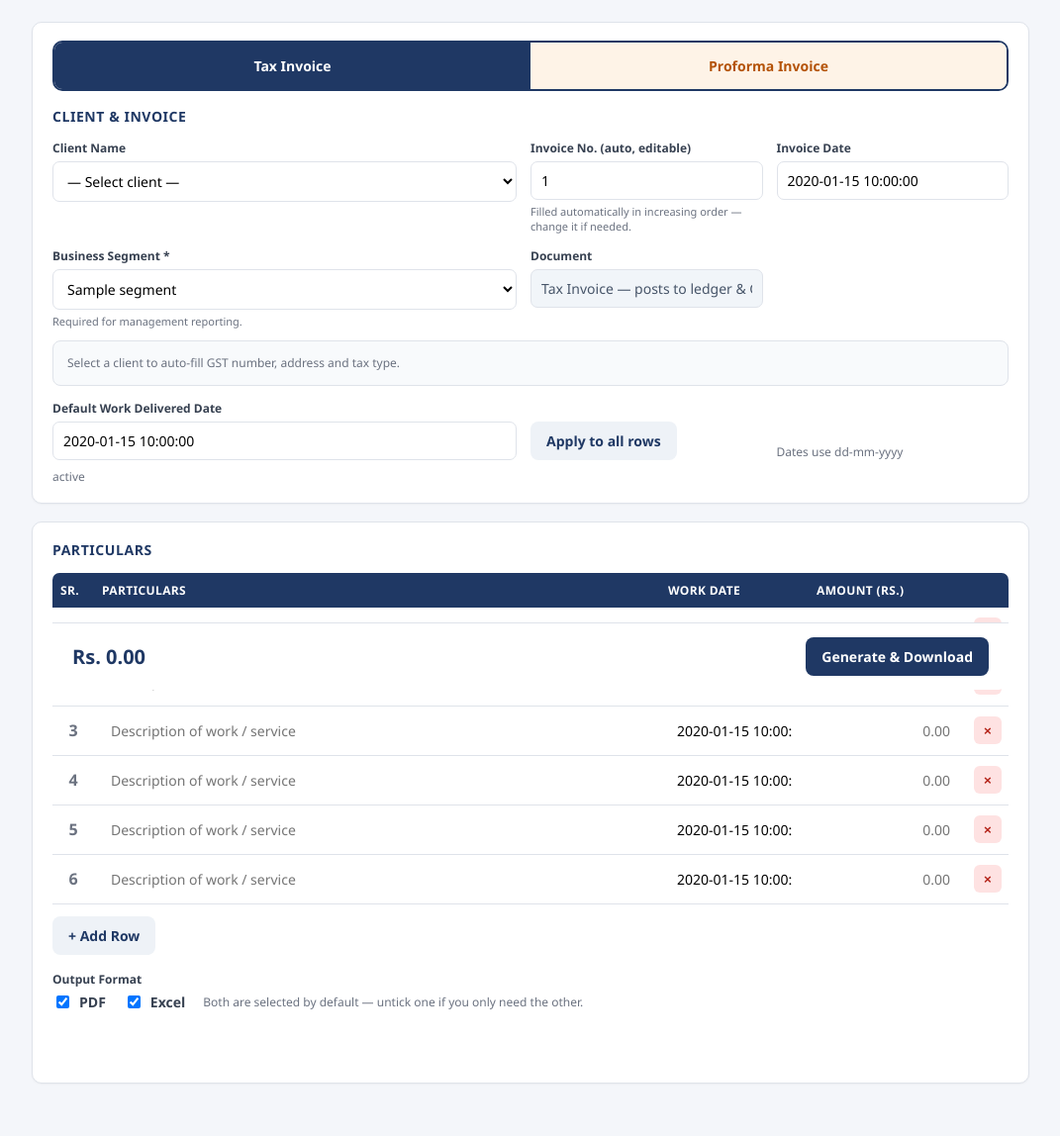
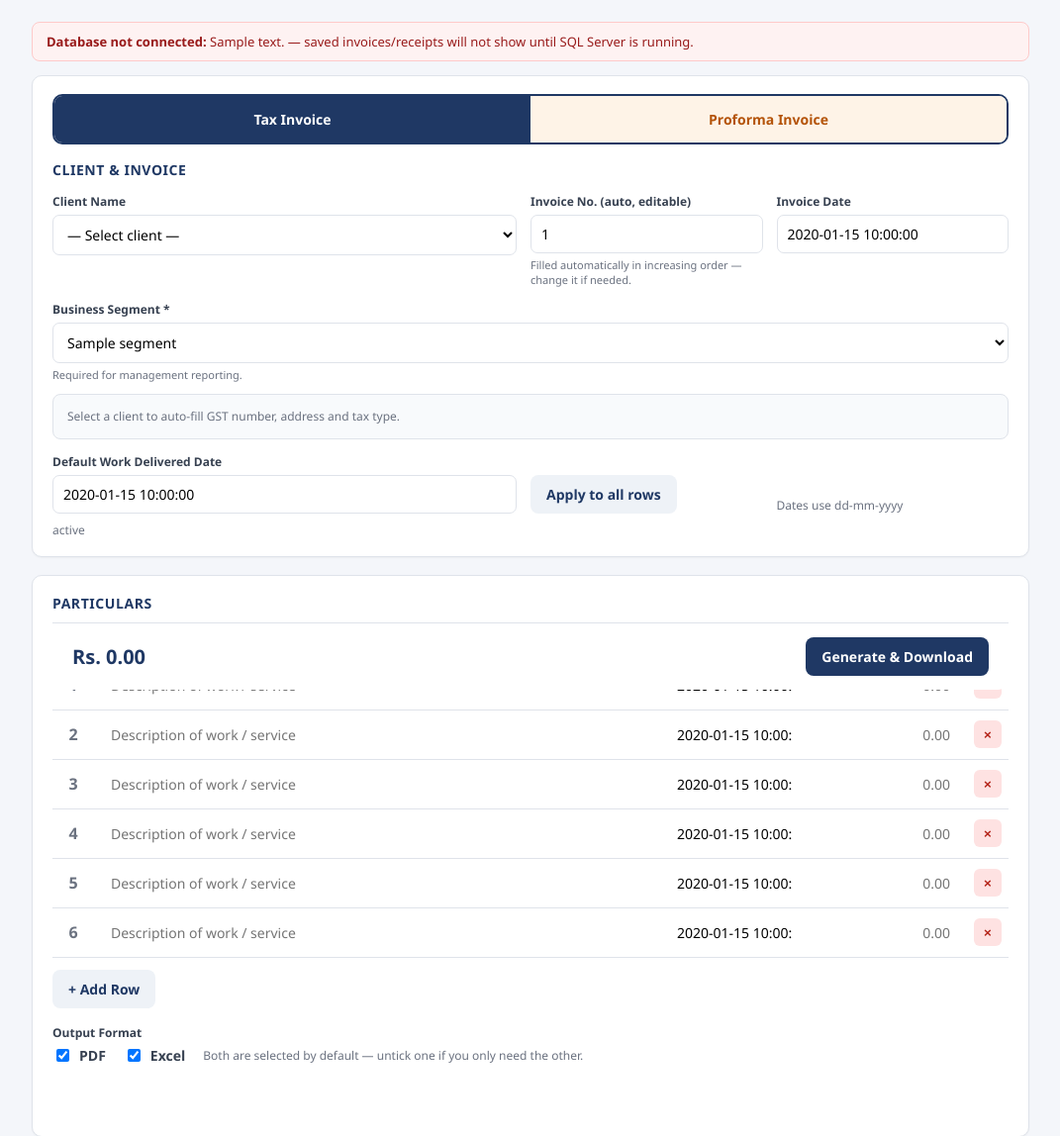
Before and after one commit to sanjaybzpal-code/FSS-Invoice-Tool-, a Flask app: template templates/index.html in a window 1280 px wide. Shown: the part 103-1251 px from the top of the page at 99% size, without its empty margins (104-1175 px from the left). Before the commit the page ends 1200 px from the top, so only its background shows below. Run offline with Flask 3, Linux system fonts and the light colour scheme; the template is opened without the code that fills it: most values are stand-ins (such as "Sample title", 1, 10 or a date in 2020).

Commit message:
Fix local database detection, restore Proforma tab, add DB status on home page
Co-authored-by: Cursor <cursoragent@cursor.com>

```diff
--- a/db.py
+++ b/db.py
@@ -12,7 +12,7 @@ SQL_DIR = os.path.join(HERE, "database")
 
 
 def _is_vercel() -> bool:
-    return os.environ.get("VERCEL") == "1"
+    return bool(os.environ.get("VERCEL_ENV"))
 
 
 def _import_pyodbc():
--- a/templates/index.html
+++ b/templates/index.html
@@ -77,6 +77,8 @@
   .toast.ok{background:#0f5132} .toast.err{background:#842029}
   .toast a{color:#9ec5ff;display:inline-block;margin-top:4px;margin-right:12px}
   .small{font-size:12px;color:var(--muted)}
+  .db-ok{background:#ecfdf5;border:1px solid #a7f3d0;color:#065f46;border-radius:8px;padding:10px 14px;margin-bottom:14px;font-size:13px}
+  .db-bad{background:#fef2f2;border:1px solid #fecaca;color:#991b1b;border-radius:8px;padding:10px 14px;margin-bottom:14px;font-size:13px}
   .doctabs{display:flex;gap:0;margin-bottom:16px;border:2px solid var(--navy);border-radius:10px;overflow:hidden}
   .doctabs button{flex:1;padding:14px 16px;border:none;background:#fff;color:var(--navy);
     font-size:14px;font-weight:700;cursor:pointer;font-family:inherit}
@@ -117,6 +119,11 @@
     <button class="btn ghost" type="button" id="copyUrl">Copy link</button>
   </div>
   {% endif %}
+  {% if db_ok %}
+  <div class="db-ok"><b>Database connected.</b> Invoices and receipts are available in <a href="{{ url_for('accounts.invoices') }}">Invoice Archive</a> and <a href="{{ url_for('accounts.receipts') }}">Receipts</a>.</div>
+  {% elif db_message %}
+  <div class="db-bad"><b>Database not connected:</b> {{ db_message }} — saved invoices/receipts will not show until SQL Server is running.</div>
+  {% endif %}
   <div class="card">
     <div class="doctabs" role="tablist">
       <button type="button" id="tabTax" class="active" role="tab">Tax Invoice</button>
@@ -149,8 +156,7 @@
       </div>
     </div>
 
-    <div class="grid g3" style="margin-top:14px">
-      <div>
+    <div style="margin-top:14px">
       <label for="segment">Business Segment *</label>
       <select id="segment" required>
         <option value="">— Select segment —</option>
@@ -160,12 +166,7 @@
       </select>
       <div class="hint">Required for management reporting.</div>
     </div>
-      <div>
-        <label id="docTypeLabel">Document</label>
-        <input id="docTypeDisplay" readonly value="Tax Invoice — posts to ledger &amp; GST">
     <input type="hidden" id="docType" value="{{ default_doc_type or 'tax' }}">
-      </div>
-    </div>
 
     <!-- New client entry -->
     <div class="newbox" id="newClientBox">
@@ -267,9 +268,6 @@
     $('proformaBanner').classList.toggle('show', pf);
     $('invoiceNo').value = pf ? NEXT_PF : NEXT_TAX;
     $('generate').textContent = pf ? 'Generate Proforma Invoice' : 'Generate & Download';
-    $('docTypeDisplay').value = pf
-      ? 'Proforma — approval only (no GST filing)'
-      : 'Tax Invoice — posts to ledger & GST';
   }
   $('tabTax').addEventListener('click', () => setDocType('tax'));
   $('tabProforma').addEventListener('click', () => setDocType('proforma'));
--- a/web.py
+++ b/web.py
@@ -75,7 +75,7 @@ def load_config() -> dict:
             pass
     with open(CONFIG_PATH, "r", encoding="utf-8") as fh:
         cfg = json.load(fh)
-    if os.environ.get("VERCEL") == "1":
+    if rp.is_vercel():
         cfg.setdefault("paths", {})["output_folder"] = rp.invoices_dir()
     return cfg
 
@@ -200,6 +200,12 @@ def index():
             {"BusinessSegmentId": 2, "BusinessSegmentName": "FSS Consultancy"},
             {"BusinessSegmentId": 3, "BusinessSegmentName": "Next Gen"},
         ]
+    db_ok, db_msg = False, ""
+    try:
+        import db as _db
+        db_ok, db_msg = _db.test_connection()
+    except Exception as exc:  # noqa: BLE001
+        db_msg = str(exc)
     next_pf = "PF-00001"
     try:
         import ledger_service as ls
@@ -224,6 +230,8 @@ def index():
         user=auth.current_user(),
         is_admin=auth.is_admin(auth.current_user()),
         share_url=share_url(config),
+        db_ok=db_ok,
+        db_message=db_msg,
     )
 
 
@@ -421,7 +429,7 @@ def health():
     db_ok, db_msg = False, "not configured"
     try:
         import db as _db
-        if os.environ.get("VERCEL") == "1" and not os.environ.get("AZURE_SQL_HOST"):
+        if rp.is_vercel() and not os.environ.get("AZURE_SQL_HOST"):
             db_msg = "Set AZURE_SQL_HOST on Vercel"
         else:
             db_ok, db_msg = _db.test_connection()
```
Also changed, not shown: runtime_paths.py (+6 -1 lines). Lines whose indentation alone changed are shown as unchanged.
